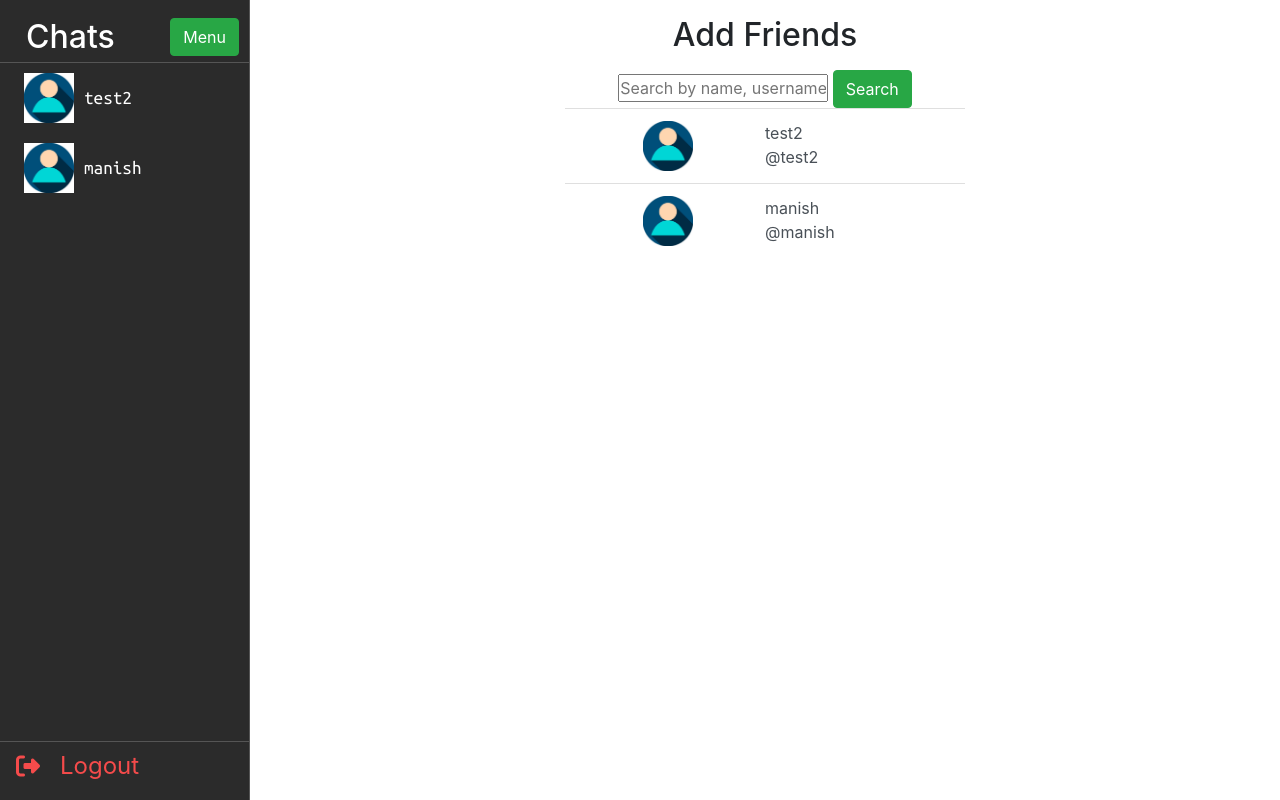
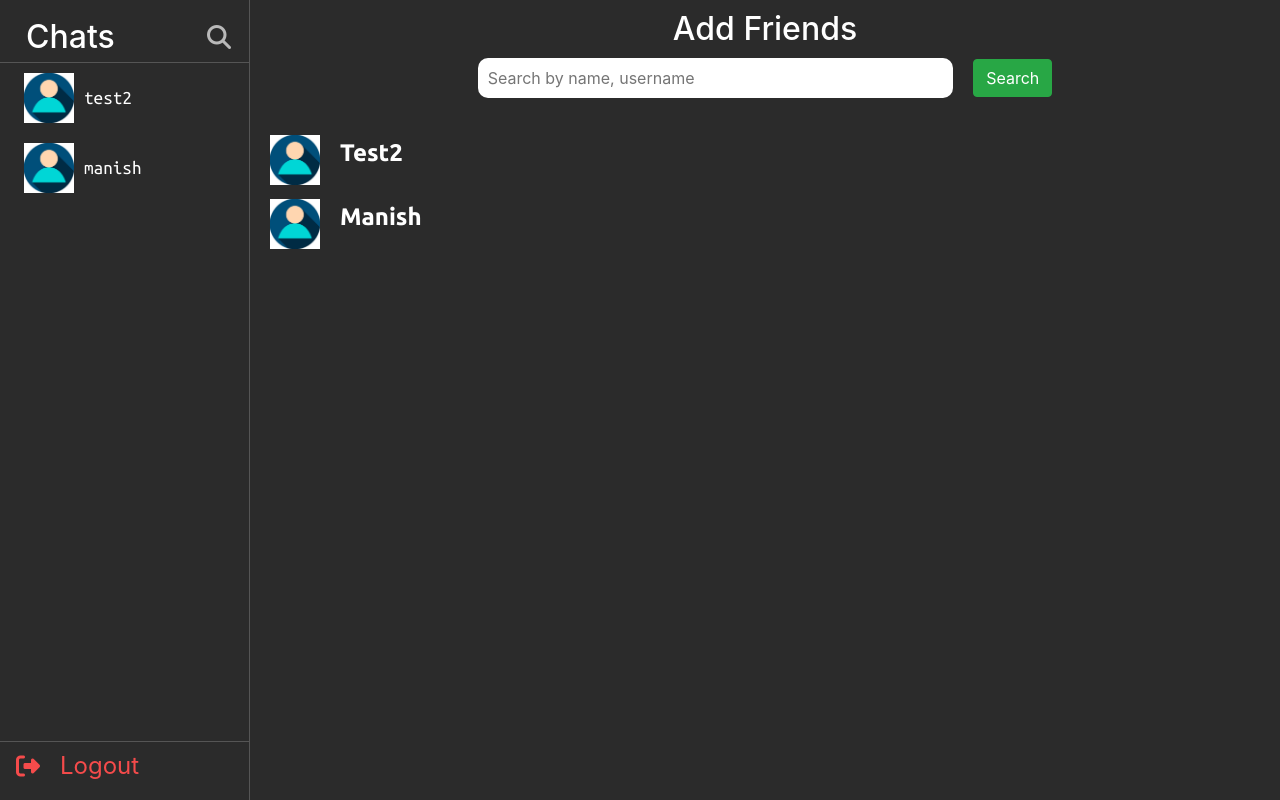
Before and after one commit to ManishTirkey/WebSock_chat_app, a Django app: page /search/ in a window 1280 px wide. Run offline with Django 3.2, Linux system fonts and the light colour scheme; a user stored in the database is signed in; data comes from the database, SQL or seed files in the repository; both versions use the stored data as it was after the commit; some libraries are stand-ins or nearby versions.

Commit message:
search page is updated

```diff
--- a/chat/templates/chat/Base.html
+++ b/chat/templates/chat/Base.html
@@ -14,6 +14,8 @@
 
     <link rel="stylesheet" href="https://cdnjs.cloudflare.com/ajax/libs/font-awesome/6.5.2/css/all.min.css"/>
 
+    <link href="https://fonts.googleapis.com/css2?family=Ubuntu:ital,wght@0,300;0,400;0,500;0,700;1,300;1,400;1,500;1,700&display=swap" rel="stylesheet">
+
 
     <link href="https://fonts.googleapis.com/css2?family=Ubuntu+Mono:ital,wght@0,400;0,700;1,400;1,700&display=swap" rel="stylesheet">
 
@@ -25,15 +27,10 @@
     <div class="sidenav">
         <div class="sidenav-topbar">
             <a href="/"><h2>Chats</h2></a>
-            <div class="dropdown-wrapper">
-                <div class="dropdown">
-                    <button onclick="myFunction()" class="btn btn-success">Menu</button>
-                    <div id="myDropdown" class="dropdown-content">
-                        <a href="/search">Search</a>
-                        <a href="/logout">Logout</a>
-                      </div>
-                </div>
-            </div>
+            <a href="/search" class="search-btn">
+                <i class="fa-solid fa-magnifying-glass"></i>
+            </a>
+
         </div>
         <div class="friends">
             <ul class="list-group">
--- a/chat/templates/chat/messages.html
+++ b/chat/templates/chat/messages.html
@@ -1,5 +1,7 @@
 {% extends 'chat/chats.html' %}
 {% load static %}
+
+{% block title %}User: {{curr_user}}{% endblock %}
 
 {% block message %}
 {% for message in messages %}
--- a/chat/templates/chat/search.html
+++ b/chat/templates/chat/search.html
@@ -3,30 +3,29 @@
 {% block title %}Search Friends{% endblock %}
 {% block content %}
     <center>
-        <div class="wrapper" style="width: 400px;">
-            <h2 style="margin: 16px 0px">Add Friends</h2>
-            <div class="topnav">
-                <div class="search-container">
+        <div class="wrapper">
+            <h2>Add Friends</h2>
+            <div class="top-nav">
+
                     <form method="post">
                         {% csrf_token %}
-                        <input type="text" placeholder="Search by name, username" name="search" style="width: 210px">
+                        <input type="text" placeholder="Search by name, username" name="search">
                         <button type="submit" class="btn btn-success">Search</button>
                     </form>
-                </div>
+
             </div>
-            <ul class="list-group list-group-flush">
+            <ul>
                 {% for user in users %}
                     <a href="/addfriend/{{user.username}}" id="user_card">
-                        <li class="list-group-item list-group-item-action">
-                        <div class="row">
-                        <div class="col">
-                            <img src="{% static 'images/user_image.jpg' %}" style="width: 50px; height: 50px;">
-                        </div>
-                        <div class="col">
-                            <div class="row"><p>{{user.name}}</p></div>
-                            <div class="row"><p>@{{user.username}}</p></div>
-                        </div>
-                        </div>
+                        <li class="user">
+                            <div class="user-img">
+
+                                <img src="{% static 'images/user_image.jpg' %}" style="width: 50px; height: 50px;">
+                            </div>
+                            <div class="user-username">
+                                {{user.username}}
+                            </div>
+
                         </li>
                     </a>
                 {% endfor %}
--- a/chat/views.py
+++ b/chat/views.py
@@ -94,7 +94,6 @@ def addFriend(request, name):
     id = getUserId(username)
     friend = UserProfile.objects.get(username=name)
     curr_user = UserProfile.objects.get(id=id)
-    print(curr_user.name)
     ls = curr_user.friends_set.all()
     flag = 0
     for username in ls:
@@ -102,10 +101,9 @@ def addFriend(request, name):
             flag = 1
             break
     if flag == 0:
-        print("Friend Added!!")
         curr_user.friends_set.create(friend=friend.id)
         friend.friends_set.create(friend=id)
-    return redirect("/search")
+    return redirect(f"/chat/{name}")
 
 
 def chat(request, username):
--- a/static/css/base_style.css
+++ b/static/css/base_style.css
@@ -59,6 +59,17 @@ body{
     align-items: center;
 
 }
+
+.sidenav .search-btn{
+    color: #b9b9b9;
+    transition: all 200ms linear;
+}
+
+.sidenav .search-btn:hover{
+    color: #919191;
+}
+
+
 .sidenav .friends{
     flex: 1;
     overflow: auto;
@@ -104,15 +115,93 @@ body{
 }
 
 
+
 .main{
-    /* display: flex;
-    flex-direction: column; */
-
     display: grid;
     grid-template-columns: 1fr;
     grid-template-rows: auto 1fr auto;
+
+    background: #2b2b2b;
 }
 
+.main center .wrapper{
+    display: flex;
+    flex-direction: column;
+    color: #fff;
+}
+.main center .wrapper h2{
+    padding: 10px 0;
+}
+
+.main center .wrapper .top-nav form{
+    display: flex;
+    flex-direction: row;
+    justify-content: center;
+    align-items: center;
+    gap: 20px;
+}
+
+.main center .wrapper .top-nav input{
+    flex: .5;
+    border-radius: 10px;
+    border: none;
+    outline: none;
+    padding: 8px 10px;
+}
+
+.main center .wrapper .top-nav input:is(:hover, :focus){
+    outline: none;
+    border: none;
+}
+
+.main center .wrapper ul{
+    display: flex;
+    flex-direction: column;
+    max-height: 50%;
+    height: 50%;
+
+    margin-top: 30px;
+
+
+
+}
+
+.main center .wrapper ul a {
+    margin: 3px 0;
+    text-decoration: none;
+    padding: 4px 20px;
+    transition: all 200ms linear;
+
+
+}
+
+.main center .wrapper ul a:is(:hover) {
+    background-color: rgb(70, 66, 66);
+    border-radius: 10px;
+
+}
+
+.main center .wrapper ul a .user{
+    display: flex;
+    justify-content: start;
+    align-items: start;
+    gap: 20px;
+
+}
+
+
+.main center .wrapper ul a .user .user-username{
+    font-size: 24px;
+    color: #fff;
+
+    font-family: "Ubuntu", sans-serif;
+  font-weight: 700;
+  font-style: normal;
+
+  text-transform: capitalize;
+
+
+}
 
 #myInput {
     box-sizing: border-box;
@@ -128,29 +217,6 @@ body{
 #myInput:focus {outline: 3px solid #ddd;}
 
 
-.dropdown-content {
-    display: none;
-    border-radius: 12px;
-    font-size: .7em;
-    position: absolute;
-    background-color: #f6f6f6;
-    min-width: 230px;
-    border: 1px solid #ddd;
-    z-index: 20;
-    box-shadow:0px 0px 6px 1px #abababfc;
-}
 
-.sidenav .dropdown-content a {
-    z-index: 10;
-    color: black;
-    font-size: 1.6em;
-    border-radius: 10px;
-    padding: 12px 16px;
-    text-decoration: none;
-}
-
-.dropdown a:hover{
-    background-color: #a8a8a85e;
-}
 
 .show {display: block;}
```
Also changed, not shown: db.sqlite3.
